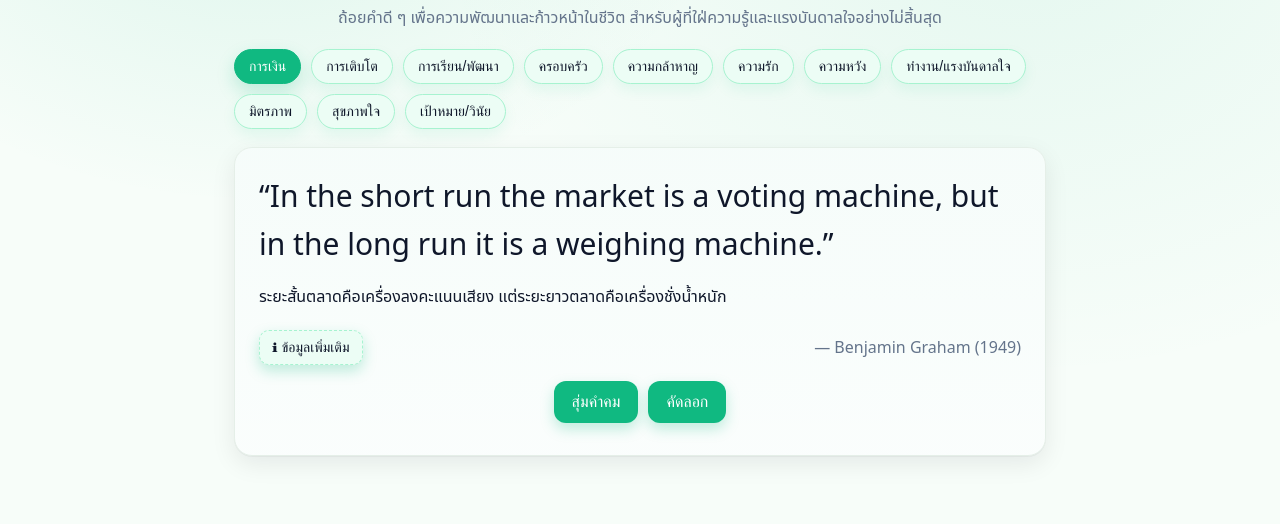
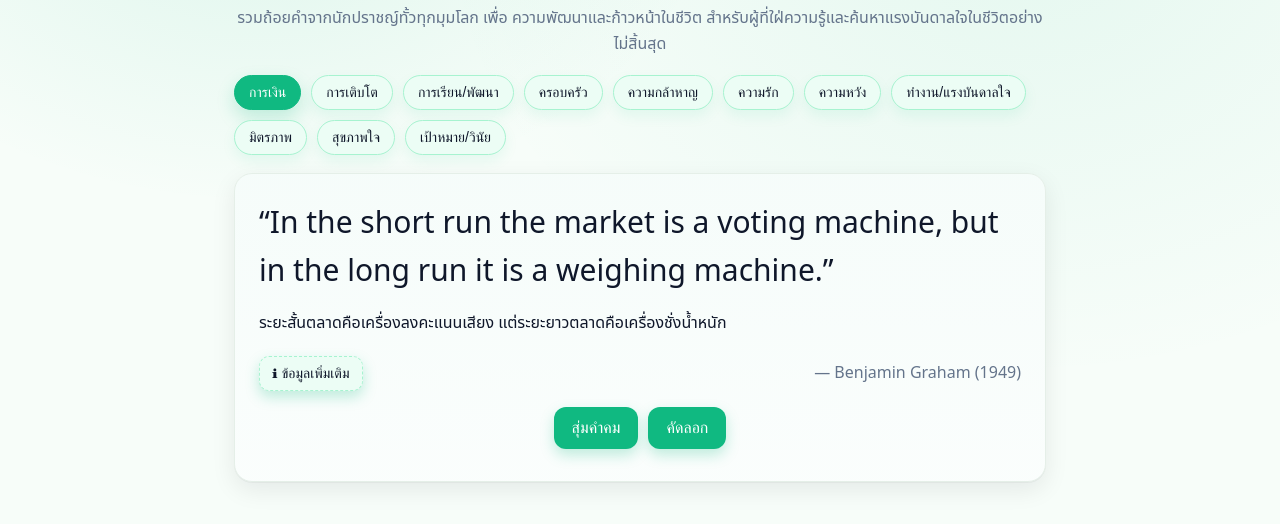
Before and after one commit to DomDamnnn/Daily-qoutes, a plain HTML site: page docs/index.html in a window 1280 px wide. Shown: the part 156-680 px from the top of the page. Drawn offline with Linux system fonts and the light colour scheme; no server answers.

Commit message:
Update index: ปรับข้อความหน้าแรก

```diff
--- a/docs/index.html
+++ b/docs/index.html
@@ -39,7 +39,7 @@
     <header class="hero">
       <h1>Daily quotes</h1>
       <p class="tagline">
-        ถ้อยคำดี ๆ เพื่อความพัฒนาและก้าวหน้าในชีวิต สำหรับผู้ที่ใฝ่ความรู้และแรงบันดาลใจอย่างไม่สิ้นสุด
+        รวมถ้อยคำจากนักปราชญ์ทั้วทุกมุมโลก เพื่อ ความพัฒนาและก้าวหน้าในชีวิต สำหรับผู้ที่ใฝ่ความรู้และค้นหาแรงบันดาลใจในชีวิตอย่างไม่สิ้นสุด
       </p>
     </header>
 
```
